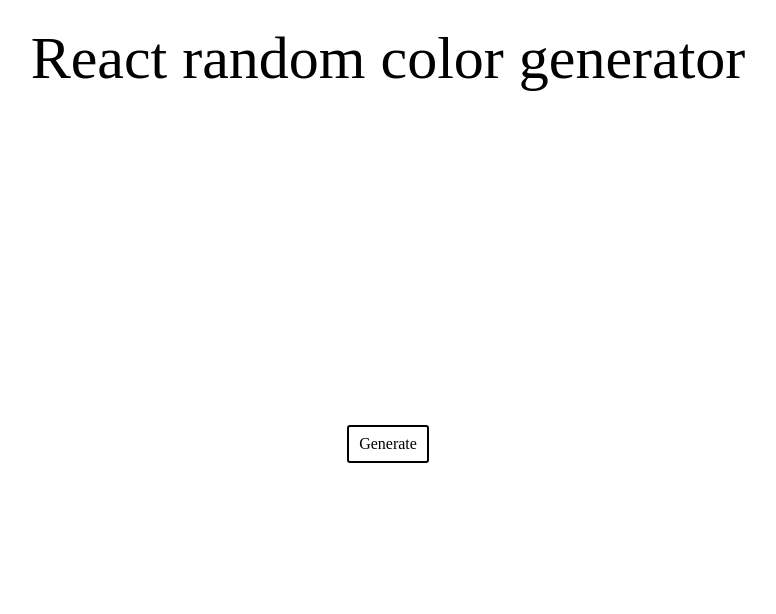
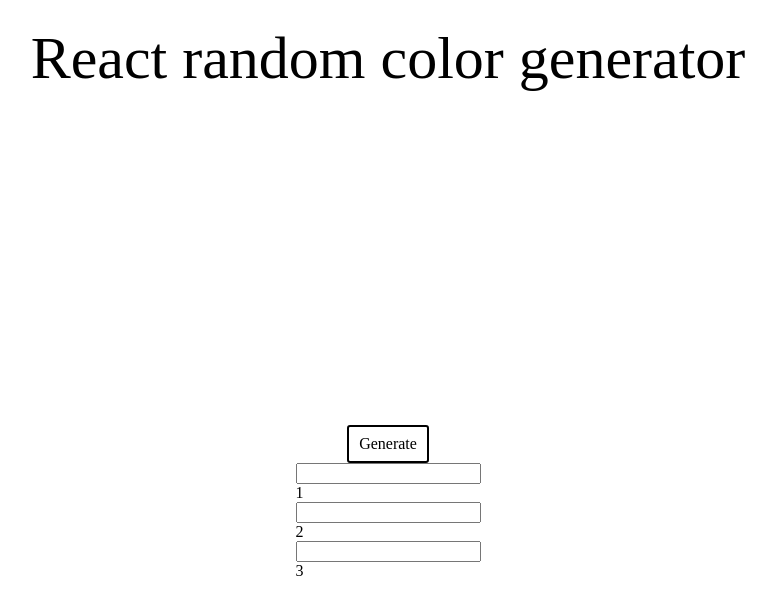
Before and after one commit to Gilsabo/react-random-color-generator, a React app: page / in a window 1280 px wide. Shown: the top 614 px of the page, without its empty margins (252-1028 px from the left). Built offline with nearby package versions, Linux system fonts and the light colour scheme.

Commit message:
Add options for hue luminosity and size

```diff
--- a/src/App.js
+++ b/src/App.js
@@ -3,16 +3,18 @@
 import { Button, Header, Main, TextColor } from './AppStyled';
 
 export default function App() {
+  const [hue, setHue] = useState('');
+  const [luminosity, setLuminosity] = useState('');
   const [randomColorGenerator, setRandomColorGenerator] = useState('');
-
+  const [size, setSize] = useState('');
   return (
     <Main>
       <Header>React random color generator</Header>
       <div
         style={{
           backgroundColor: randomColorGenerator,
-          width: '300px',
-          height: '300px',
+          width: size === '' ? '300px' : `${size}px`,
+          height: size === '' ? '300px' : `${size}px`,
           display: 'flex',
           justifyContent: 'center',
           borderRadius: '5px',
@@ -30,6 +32,35 @@
       >
         Generate
       </Button>
+      <div>
+        <input
+          onChange={(event) => {
+            const value = event.currentTarget.value;
+            setHue(value);
+            setRandomColorGenerator(
+              randomColor({ luminosity: 'light', hue: hue }),
+            );
+          }}
+        />
+        <div>{randomColorGenerator}1</div>
+        <input
+          onChange={(event) => {
+            const value = event.currentTarget.value;
+            setLuminosity(value);
+            setRandomColorGenerator(
+              randomColor({ luminosity: luminosity, hue: hue }),
+            );
+          }}
+        />
+        <div>{randomColorGenerator}2</div>
+        <input
+          onChange={(event) => {
+            const value = event.currentTarget.value;
+            setSize(value);
+          }}
+        />
+        <div>{size}3</div>
+      </div>
     </Main>
   );
 }
```
